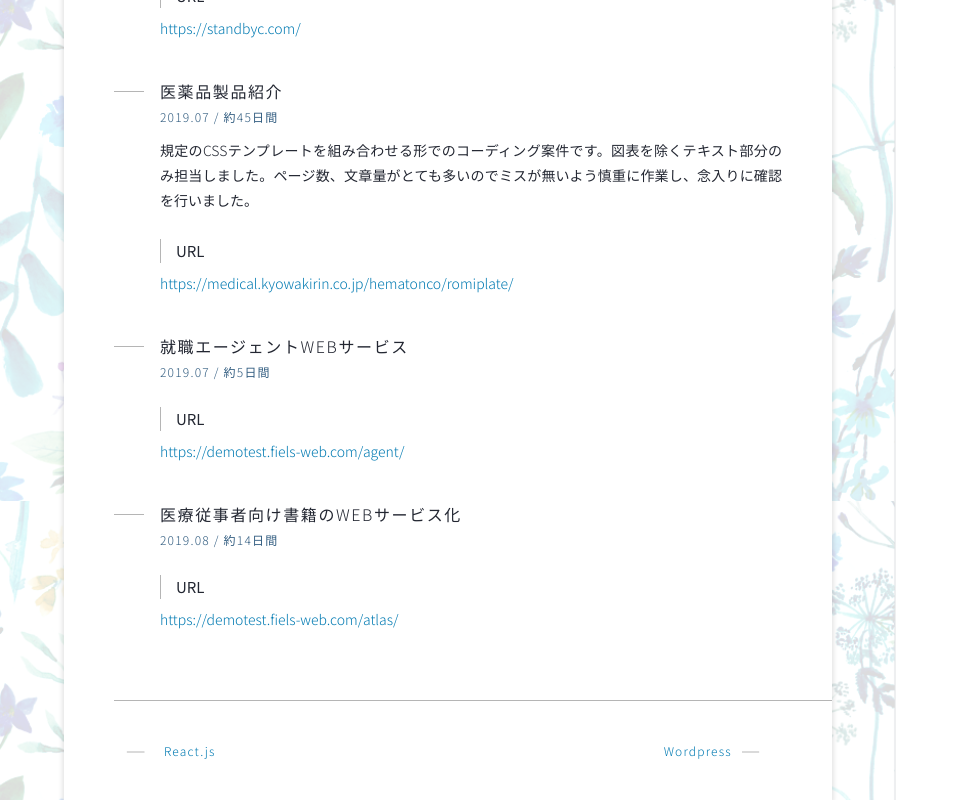
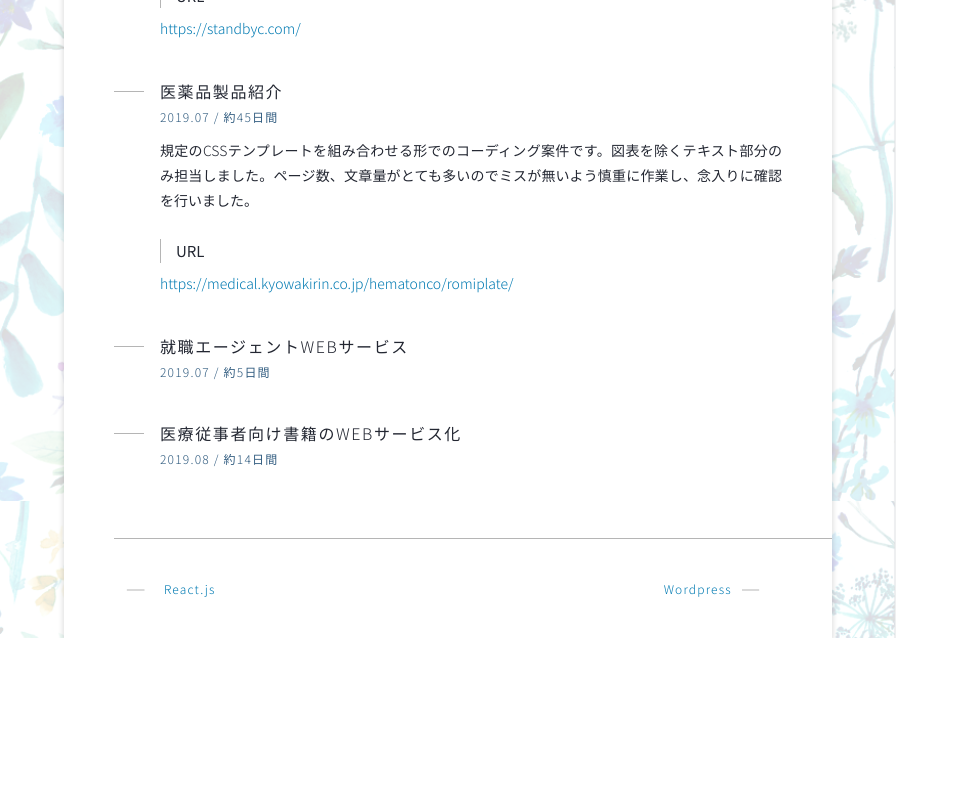
Before and after one commit to Fielsyuka/portfolio, a Vue app: page /skills/html-and-css in a window 1280 px wide. Shown: the part 1608-2408 px from the top of the page, without its empty margins (0-959 px from the left). After the commit the page ends 2246 px from the top, so only its background shows below. Built offline with nearby package versions, Linux system fonts and the light colour scheme.

Commit message:
store.jsの実績内URLを一部削除

```diff
--- a/public/index.html
+++ b/public/index.html
@@ -1,5 +1,5 @@
 <!DOCTYPE html>
-<html lang="en">
+<html lang="ja">
   <head>
     <meta charset="utf-8">
     <meta http-equiv="X-UA-Compatible" content="IE=edge">
--- a/src/store.js
+++ b/src/store.js
@@ -55,14 +55,14 @@ export default {
           date: '2019.07',
           time: '約5日間',
           description: '',
-          url: 'https://demotest.fiels-web.com/agent/'
+          // url: 'https://demotest.fiels-web.com/agent/'
         },
         {
           name: '医療従事者向け書籍のWEBサービス化',
           date: '2019.08',
           time: '約14日間',
           description: '',
-          url: 'https://demotest.fiels-web.com/atlas/'
+          // url: 'https://demotest.fiels-web.com/atlas/'
         }
       ]
     },
```
